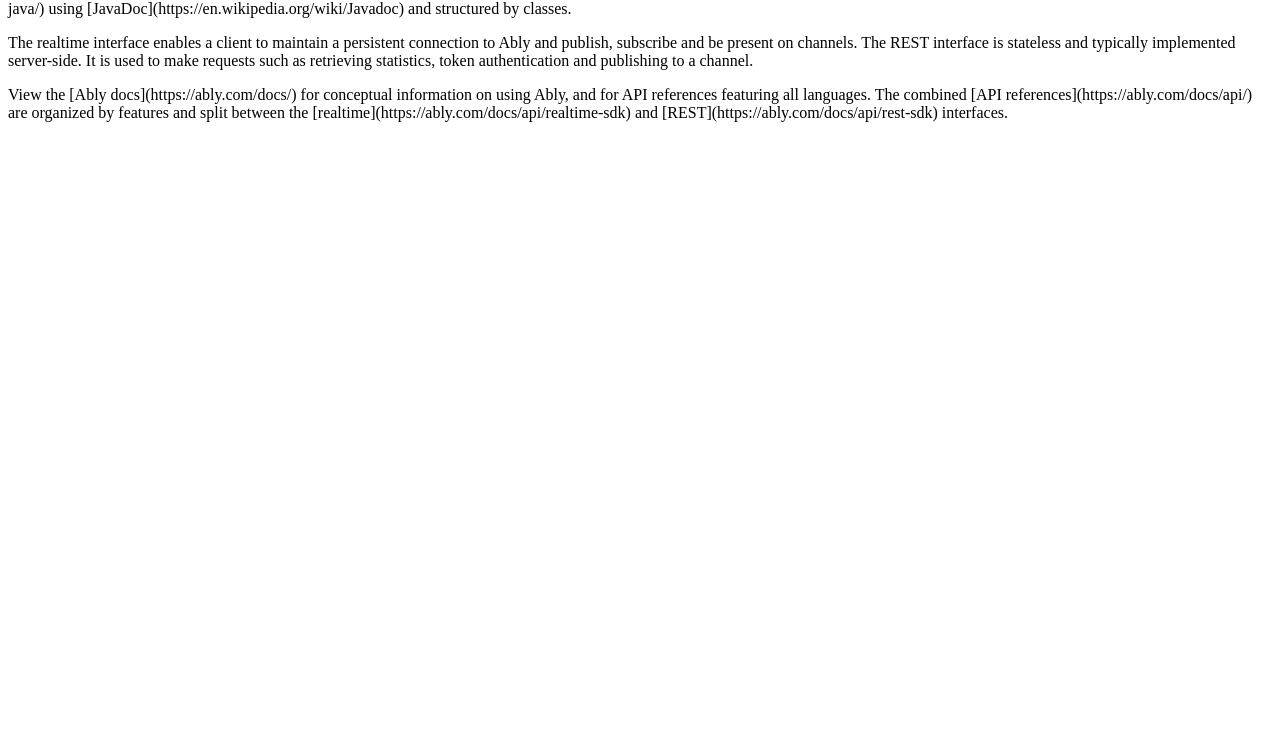
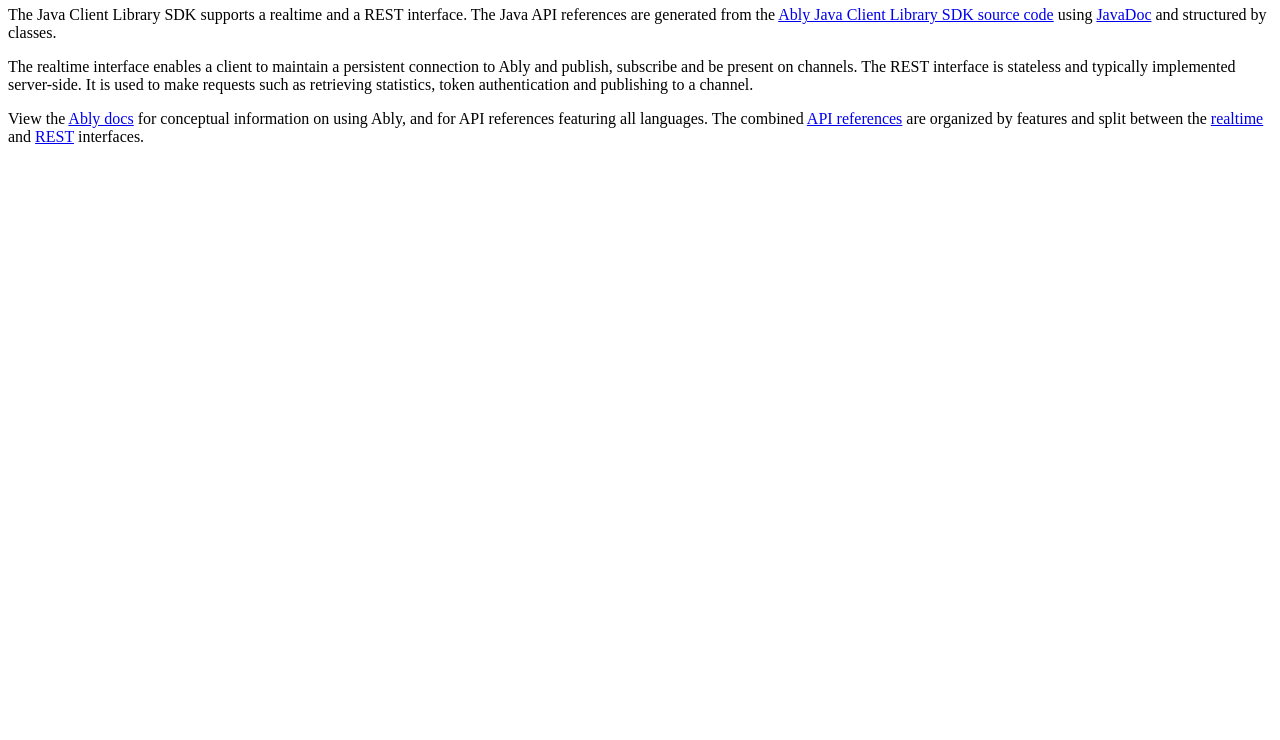
Before and after one commit to ably/ably-java, a plain HTML site: page overview.html in a window 1280 px wide. Shown: the part 60-800 px from the top of the page. Drawn offline with Linux system fonts and the light colour scheme.

Commit message:
Update overview page

```diff
--- a/overview.html
+++ b/overview.html
@@ -1,17 +1,8 @@
 <HTML>
 <BODY>
-# Ably Java Client Library SDK API Reference
-<p>
-  The Java Client Library SDK supports a realtime and a REST interface. The Java API references are generated from the [Ably Java Client
-  Library SDK source code](https://github.com/ably/ably-java/) using [JavaDoc](https://en.wikipedia.org/wiki/Javadoc) and structured by
-  classes.
-<p>
-  The realtime interface enables a client to maintain a persistent connection to Ably and publish, subscribe and be present on channels. The
-  REST interface is stateless and typically implemented server-side. It is used to make requests such as retrieving statistics, token
-  authentication and publishing to a channel.
-<p>
-  View the [Ably docs](https://ably.com/docs/) for conceptual information on using Ably, and for API references featuring all languages. The
-  combined [API references](https://ably.com/docs/api/) are organized by features and split between the
-  [realtime](https://ably.com/docs/api/realtime-sdk) and [REST](https://ably.com/docs/api/rest-sdk) interfaces.
+<h1 id="ably-java-client-library-sdk-api-reference">Ably Java Client Library SDK API Reference</h1>
+<p>The Java Client Library SDK supports a realtime and a REST interface. The Java API references are generated from the <a href="https://github.com/ably/ably-java/">Ably Java Client Library SDK source code</a> using <a href="https://en.wikipedia.org/wiki/Javadoc">JavaDoc</a> and structured by classes.</p>
+<p>The realtime interface enables a client to maintain a persistent connection to Ably and publish, subscribe and be present on channels. The REST interface is stateless and typically implemented server-side. It is used to make requests such as retrieving statistics, token authentication and publishing to a channel.</p>
+<p>View the <a href="https://ably.com/docs/">Ably docs</a> for conceptual information on using Ably, and for API references featuring all languages. The combined <a href="https://ably.com/docs/api/">API references</a> are organized by features and split between the <a href="https://ably.com/docs/api/realtime-sdk">realtime</a> and <a href="https://ably.com/docs/api/rest-sdk">REST</a> interfaces.</p>
 </BODY>
 </HTML>
```
